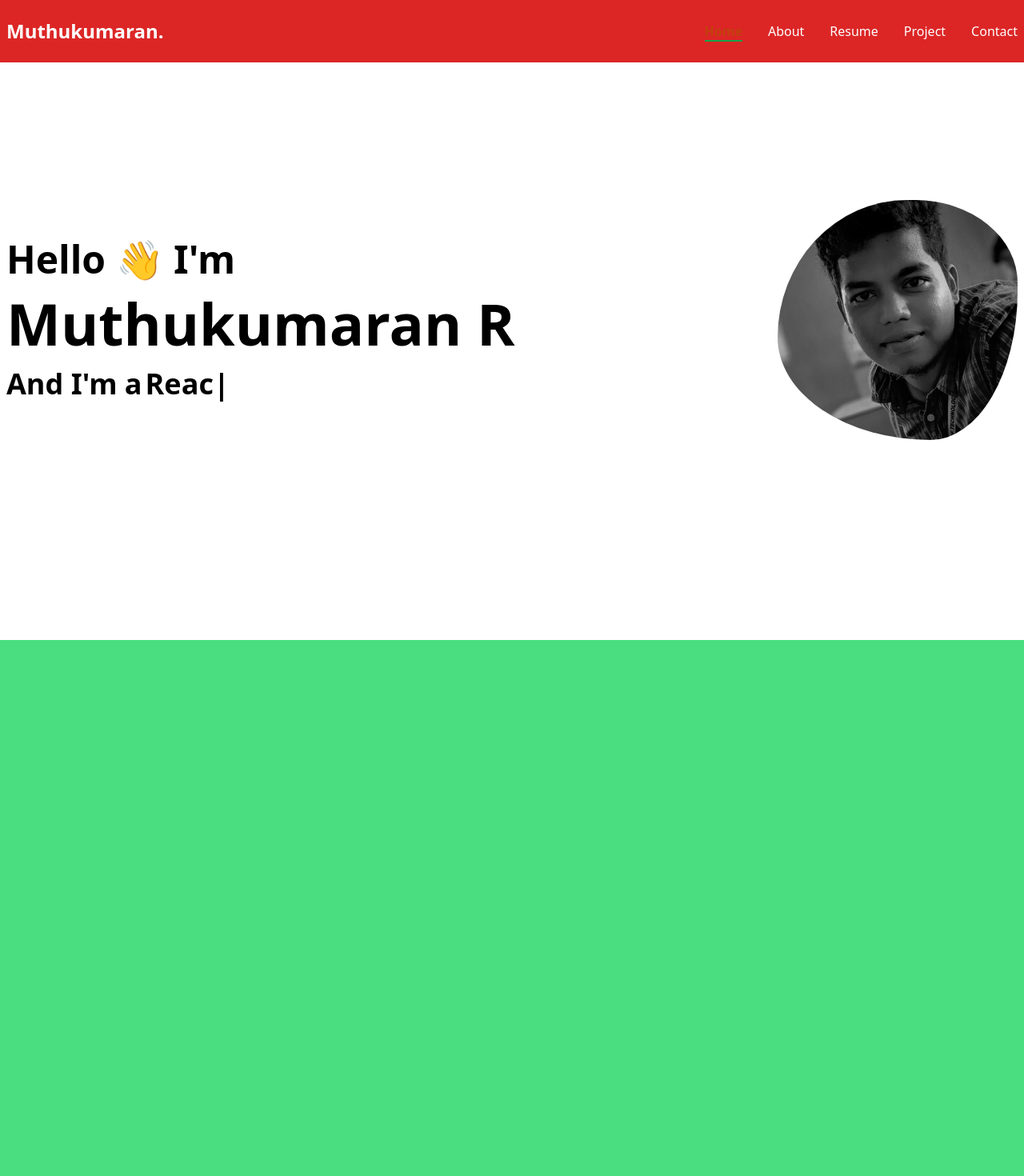
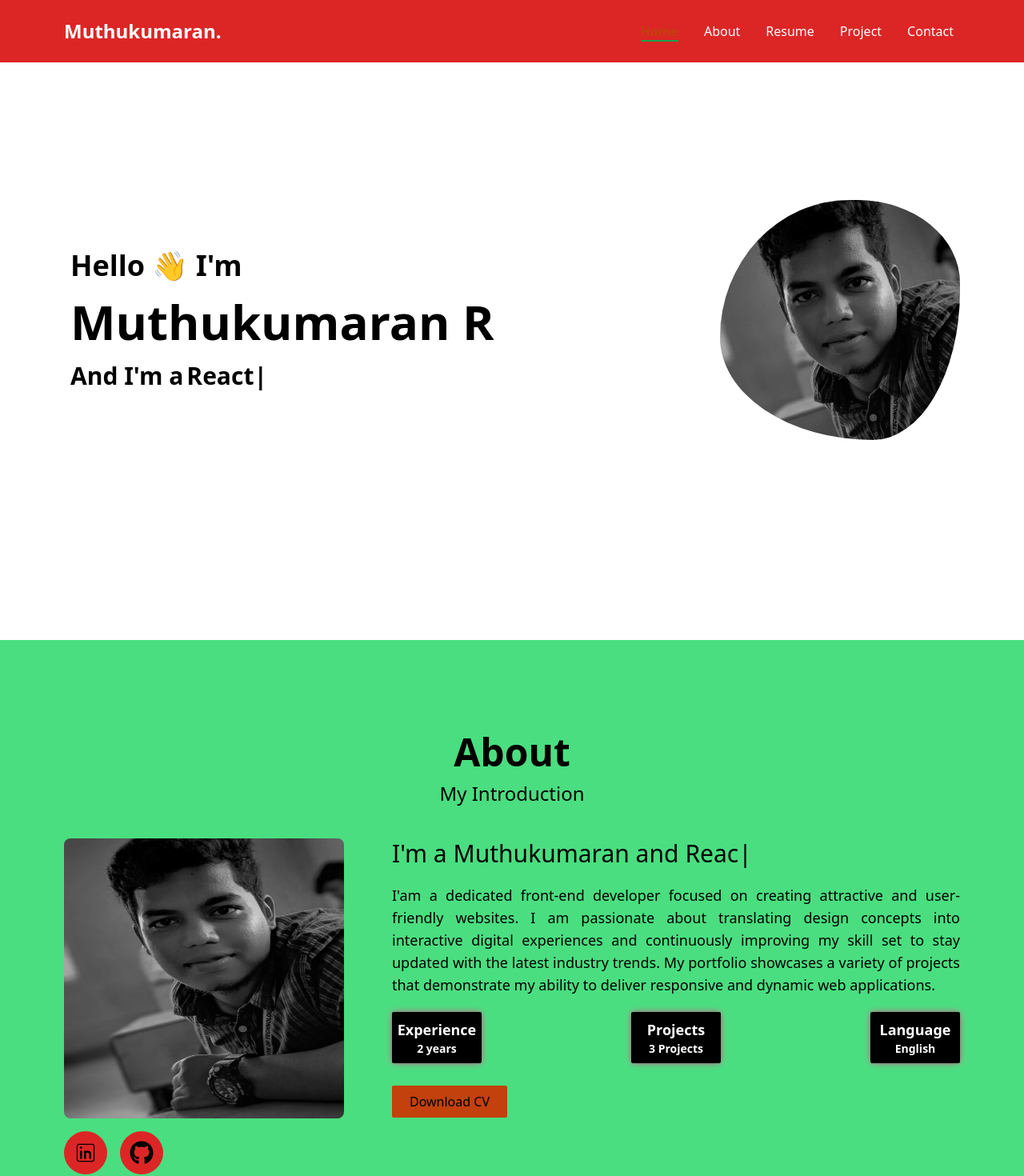
Before and after one commit to muthu050700/Muthukumaran-R-Protfolio, a React (Vite) app: page / in a window 1280 px wide. Shown: the top 1470 px of the page at 80% size. Built offline with nearby package versions, Linux system fonts and the light colour scheme.

Commit message:
added About Component

```diff
--- a/src/Components/About.jsx
+++ b/src/Components/About.jsx
@@ -2,6 +2,7 @@ import { ReactTyped } from "react-typed";
 import { CiLinkedin } from "react-icons/ci";
 import { FaGithub } from "react-icons/fa";
 import SocialIcons from "./SocialIcons";
+import AboutContent from "./AboutContent";
 const About = () => {
   return (
     // <div className=" text-white h-screen md:flex justify-center flex-col  ">
@@ -77,7 +78,15 @@ const About = () => {
     //   </div>
     // </div>
     <>
-      <div className="h-[100vh] bg-green-400"></div>
+      <div className="h-[150vh] md:h-[150vh] lg:h-[140vh] xl:h-[100vh] bg-green-400 container mx-auto flex flex-col justify-center">
+        <div className="flex flex-col items-center mb-10">
+          <h1 className="font-bold text-3xl md:text-4xl lg:text-5xl">About</h1>
+          <p className="font-medium text-lg md:text-xl lg:text-2xl md:pt-2 lg:pt-3">
+            My Introduction
+          </p>
+        </div>
+        <AboutContent />
+      </div>
     </>
   );
 };
--- /dev/null
+++ b/src/Components/AboutContent.jsx
@@ -0,0 +1,31 @@
+import AboutMe from "./AboutMe";
+import Icons from "./Icons";
+
+const AboutContent = () => {
+  return (
+    <>
+      <div className="flex flex-col pl-2 pr-2 xl:flex-row lg:px-20 md:px-10 gap-5 ">
+        <div>
+          <div>
+            <img
+              src="./assets/profile-img.jpeg"
+              alt="img"
+              className="w-[250px] h-[250px] md:w-[350px] md:h-[350px] rounded-lg "
+            />
+          </div>
+          <div className="xl:hidden">
+            <Icons />
+          </div>
+        </div>
+        <div className="flex flex-1 justify-center">
+          <AboutMe />
+        </div>
+      </div>
+      <div className="hidden xl:flex">
+        <Icons />
+      </div>
+    </>
+  );
+};
+
+export default AboutContent;
--- /dev/null
+++ b/src/Components/AboutMe.jsx
@@ -0,0 +1,55 @@
+import { ReactTyped } from "react-typed";
+const AboutMe = () => {
+  return (
+    <div className="flex flex-col justify-center gap-5 xl:ml-10">
+      <h3 className="lg:text-3xl md:text-2xl text-[18px]">
+        I'm a Muthukumaran and
+        <ReactTyped
+          className="pl-2"
+          strings={["Front-end Developer.", "React Js Developer."]}
+          typeSpeed={40}
+          backSpeed={50}
+          loop
+        />
+      </h3>
+      <p className="text-justify md:w-[full] lg:w-[full] text-lg leading-7">
+        I'am a dedicated front-end developer focused on creating attractive and
+        user-friendly websites. I am passionate about translating design
+        concepts into interactive digital experiences and continuously improving
+        my skill set to stay updated with the latest industry trends. My
+        portfolio showcases a variety of projects that demonstrate my ability to
+        deliver responsive and dynamic web applications.
+      </p>
+      <div className="flex flex-wrap justify-between">
+        <div className="relative mb-2">
+          <div className=" absolute bg-pink-700 blur-sm -inset-0.3 border border-white w-28 h-16  rounded-sm  "></div>
+          <div className=" relative flex flex-col justify-center items-center bg-black text-white w-28 h-16 rounded-sm">
+            <p className="font-bold text-lg">Experience</p>
+            <p className="font-bold text-sm">2 years</p>
+          </div>
+        </div>
+        <div className="relative mb-2">
+          <div className=" absolute bg-pink-700 blur-sm -inset-0.3  border border-white w-28 h-16 rounded-sm  "></div>
+          <div className=" relative flex flex-col justify-center items-center bg-black text-white w-28 h-16 rounded-sm">
+            <p className="font-bold text-lg">Projects</p>
+            <p className="font-bold text-sm">3 Projects</p>
+          </div>
+        </div>
+        <div className="relative mb-2">
+          <div className=" absolute bg-pink-700 blur-sm -inset-0.3 border border-white w-28 h-16 rounded-sm  "></div>
+          <div className=" relative flex flex-col justify-center items-center bg-black text-white w-28 h-16 rounded-sm">
+            <p className="font-bold text-lg">Language</p>
+            <p className="font-bold text-sm">English</p>
+          </div>
+        </div>
+      </div>
+      <div>
+        <button className=" bg-orange-700 w-36 py-2 px-4 rounded-sm">
+          Download CV
+        </button>
+      </div>
+    </div>
+  );
+};
+
+export default AboutMe;
--- a/src/Components/Header.jsx
+++ b/src/Components/Header.jsx
@@ -11,19 +11,27 @@ const Header = () => {
   };
   const { pathname } = useLocation();
   return (
-    <div className=" fixed z-10 bg-red-600 h-[78px] flex justify-between items-center text-white w-full  mx-auto top-0  ">
+    <div className="fixed z-10  top-0 w-full">
+      <div className="  bg-red-600 h-[78px] flex justify-between items-center text-white w-full container mx-auto md:px-10 lg:px-20">
         {/* Desktop Navbar */}
-      <div className="h-24 flex justify-between items-center text-white w-full container mx-auto">
-        <h1 className="font-bold text-xl md:text-2xl ml-2">Muthukumaran.</h1>
+        <div className="h-24 flex justify-between items-center text-white w-full  mx-auto">
+          <h1 className="font-bold text-xl md:text-2xl ml-2 md:ml-0">
+            Muthukumaran.
+          </h1>
           {/* NavLinks */}
           <NavLinks pathname={pathname} desktop={true} />
         </div>
-      <div onClick={handleNav} className=" md:hidden z-20 mr-2">
+        <div onClick={handleNav} className=" md:hidden z-20 mr-2 ">
           {showNav ? <MdClose size={30} /> : <RiMenu3Line size={30} />}
         </div>
 
         {/* MobileNav */}
-      <MobileNav handleNav={handleNav} showNav={showNav} pathname={pathname} />
+        <MobileNav
+          handleNav={handleNav}
+          showNav={showNav}
+          pathname={pathname}
+        />
+      </div>
     </div>
   );
 };
--- a/src/Components/Home.jsx
+++ b/src/Components/Home.jsx
@@ -1,103 +1,18 @@
-// import { ReactTyped } from "react-typed";
-// import { Fade } from "react-awesome-reveal";
-// const Home = () => {
-//   return (
-//     <div className=" text-white flex flex-col justify-between items-center md:flex-row md:mt-36 max-w-[1224px] mx-auto px-4 mt-8 h-screen">
-//       {/* <Fade direction="left" delay={1} duration={2000} className=" "> */}
-//       <div className="flex flex-col md:gap-6">
-//         <p className="font-bold text-lg md:text-3xl pb-5 animate__animated animate__fadeInDown animate__delay-1s">
-//           Software Developer
-//         </p>
-//         <h2
-//           className=" text-4xl
-//         lg:text-7xl md:text-5xl font-bold pb-5 animate__animated  animate__fadeInDown  animate__delay-1s"
-//         >
-//           Hello{" "}
-//           <p className="animate__animated animate__headShake animate__delay-2s inline-block text-6xl animate__infinite">
-//             👋
-//           </p>{" "}
-//           I'm <br />
-//           <span className="lg:text-7xl md:text-5xl text-4xl pt-3">
-//             Muthukumaran R
-//           </span>
-//         </h2>
-//         <div className="flex pb-5 animate__animated  animate__fadeInDown  animate__delay-1s">
-//           <p className="font-bold text-[18px] lg:text-4xl md:text-2xl">
-//             And I'm a
-//           </p>
-//           <ReactTyped
-//             className="pl-2 font-bold lg:text-4xl md:text-2xl text-[18px]"
-//             strings={["Front-end Developer.", "React Js Developer."]}
-//             typeSpeed={40}
-//             backSpeed={50}
-//             loop
-//           />
-//         </div>
-//       </div>
-//       {/* </Fade> */}
-//       <Fade direction="right" delay={1000} duration={1000}>
-//         <div className=" blob mt-6">
-//           {/* <img src="./assets/profile-img.jpeg" alt="img" className="" /> */}
-//         </div>
-//       </Fade>
-//     </div>
-//   );
-// };
-// export default Home;
 import { ReactTyped } from "react-typed";
 import { Fade } from "react-awesome-reveal";
 const Home = () => {
   return (
-    // <div className="m-28 text-white flex flex-col md:justify-between items-center md:flex-row md:mt-4 max-w-[1224px] mx-auto px-4   md:h-screen">
-    //   {/* <Fade direction="left" delay={1} duration={2000} className=" "> */}
-    //   <div className="flex flex-col flex-1 md:gap-6 justify-center">
-    //     <p className="font-bold items-start text-lg md:text-3xl ">
-    //       Software Developer
-    //     </p>
-    //     <h2
-    //       className=" text-4xl
-    //     lg:text-7xl md:text-5xl font-bold pb-5 "
-    //     >
-    //       Hello{" "}
-    //       <p className="animate__animated animate__headShake animate__delay-2s inline-block text-6xl animate__infinite">
-    //         👋
-    //       </p>{" "}
-    //       I'm <br />
-    //       <span className="lg:text-7xl md:text-5xl text-4xl pt-3">
-    //         Muthukumaran R
-    //       </span>
-    //     </h2>
-    //     <div className=" pb-5 ">
-    //       <p className="font-bold text-[18px] lg:text-4xl md:text-2xl">
-    //         And I'm a{" "}
-    //         <ReactTyped
-    //           className="pl-2 font-bold lg:text-4xl md:text-2xl text-[18px]"
-    //           strings={["Front-end Developer.", "React Js Developer."]}
-    //           typeSpeed={40}
-    //           backSpeed={50}
-    //           loop
-    //         />
-    //       </p>
-    //     </div>
-    //   </div>
-    //   {/* </Fade> */}
-    //   {/* <Fade direction="right" delay={1000} duration={1000}> */}
-    //   <div className=" blob mt-6 w-16">
-    //     {/* <img src="./assets/profile-img.jpeg" alt="img" className="" /> */}
-    //   </div>
-    //   {/* </Fade> */}
-    // </div>
     <>
-      <div className=" bg-white text-black h-[100vh] container mx-auto flex flex-col justify-center gap-10 md:flex-row md:items-center ">
+      <div className=" bg-white text-black h-[100vh] container mx-auto flex flex-col justify-center gap-10 lg:flex-row md:items-center ">
         {/* Left side content */}
-        <div className="flex flex-col ml-2 gap-2 md:flex-1 lg:gap-5">
-          <p className="font-bold text-2xl md:text-3xl lg:text-5xl">
+        <div className="flex flex-col ml-2 gap-2 lg:flex-1 lg:gap-5  lg:pl-20">
+          <p className="font-bold text-2xl md:text-3xl lg:text-4xl">
             Hello 👋 I'm
           </p>
-          <p className="font-bold text-4xl md:text-5xl lg:text-7xl">
+          <p className="font-bold text-4xl md:text-5xl lg:text-6xl">
             Muthukumaran R
           </p>
-          <div className="font-bold text-2xl lg:text-4xl">
+          <div className="font-bold text-2xl lg:text-3xl">
             <p>
               And I'm a
               <span>
@@ -113,7 +28,7 @@ const Home = () => {
           </div>
         </div>
         {/* Right side image */}
-        <div className=" blob mx-auto md:m-2 "></div>
+        <div className=" blob mx-auto md:m-2 lg:mr-20"></div>
       </div>
     </>
   );
--- /dev/null
+++ b/src/Components/Icons.jsx
@@ -0,0 +1,20 @@
+import { CiLinkedin } from "react-icons/ci";
+import { FaGithub } from "react-icons/fa";
+import SocialIcons from "./SocialIcons";
+const Icons = () => {
+  return (
+    <>
+      <div className="flex gap-4 m-4 w-full mx-auto xl:px-20">
+        <SocialIcons text={"LinkedIn"}>
+          <CiLinkedin size={30} className=" cursor-pointer " />
+        </SocialIcons>
+
+        <SocialIcons text={"Github"}>
+          <FaGithub size={30} className=" cursor-pointer " />
+        </SocialIcons>
+      </div>
+    </>
+  );
+};
+
+export default Icons;
--- a/src/Components/NavLinks.jsx
+++ b/src/Components/NavLinks.jsx
@@ -5,7 +5,7 @@ const NavLinks = ({ pathname, desktop }) => {
       <ul
         className={`${
           desktop
-            ? "md:flex gap-8 hidden mr-2"
+            ? "md:flex gap-8 hidden mr-2 "
             : "pt-12 gap-8 uppercase p-4 text-white flex flex-col items-center"
         }`}
       >
```
Also changed, not shown: 1 other file (tests, documents, lock files or other folders). Lines whose indentation alone changed are shown as unchanged.
